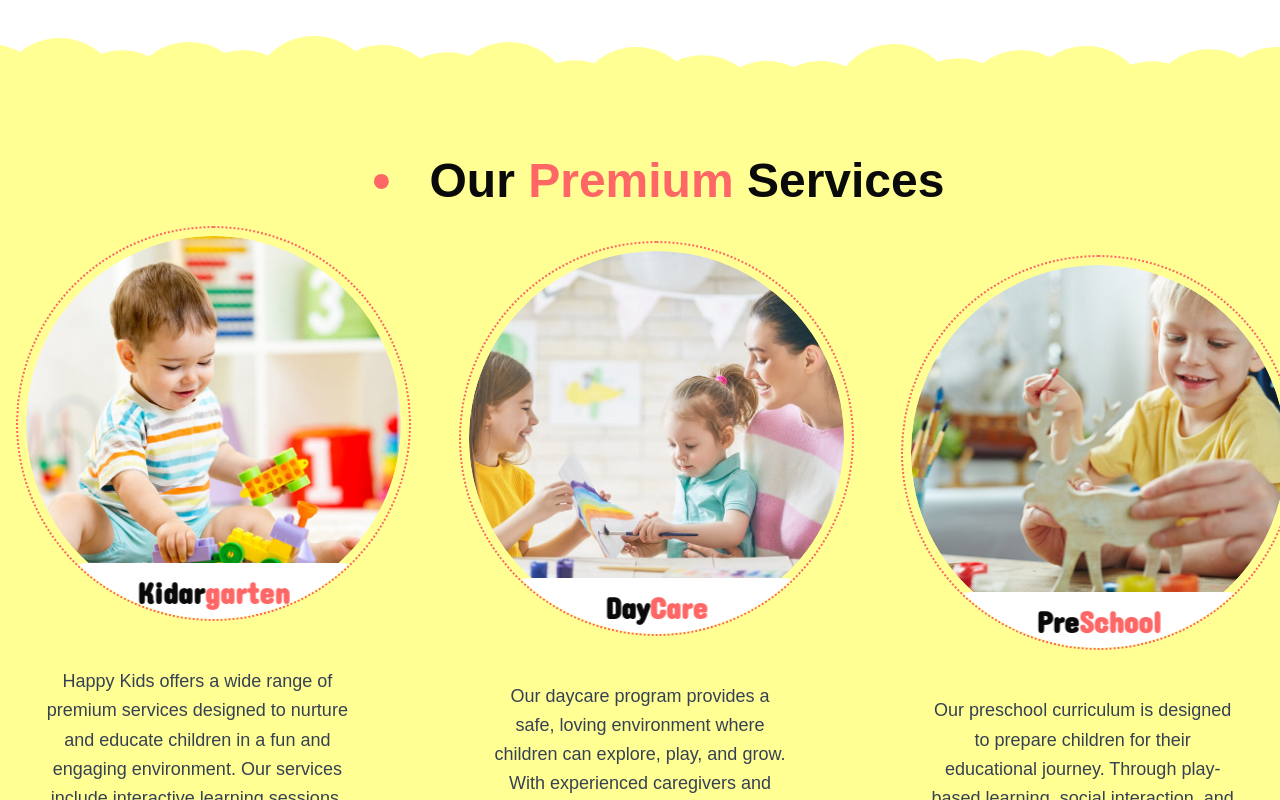
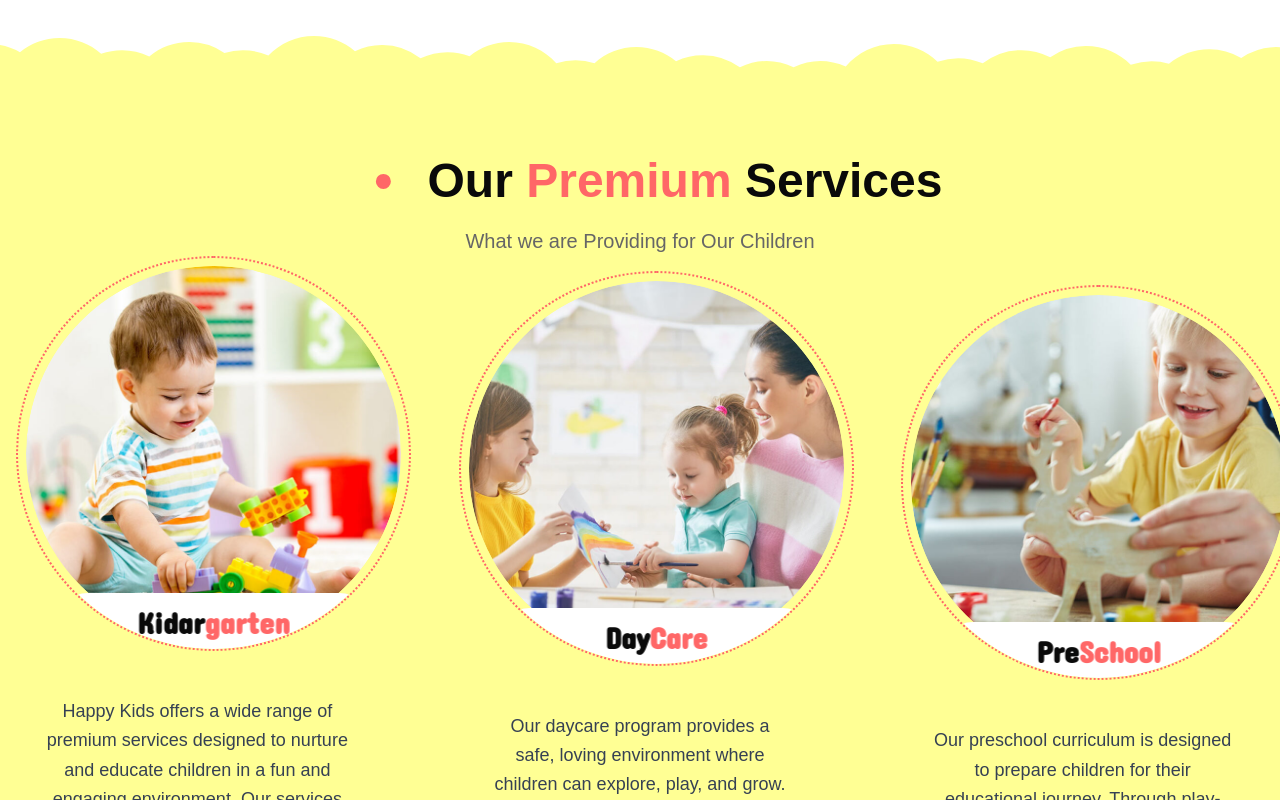
Before and after one commit to Dotun-Balogun/happy-kids, a Next.js app: page / in a window 1280 px wide. Shown: the part 1360-2160 px from the top of the page. Built offline with nearby package versions, Linux system fonts and the light colour scheme.

Commit message:
reduce service on homepage

```diff
--- a/components/sections/homepage/OurPremiumServices.tsx
+++ b/components/sections/homepage/OurPremiumServices.tsx
@@ -5,12 +5,14 @@
 import ServiceCard from '@/components/ui/cards/ServiceCard'
 import { servicesData } from '@/app/data/Service'
 const OurPremiumServices = () => {
+
+  const servicesDataSlice = servicesData.slice(0,3)
   return (
       <SectionContainer bgColor='#ffff94' waveColor='#ffff94' topWave={true} bottomWave={true} className='  relative overflow-hidden '>
 
 
-        <div className='container mx-auto px-4 h-full flex flex-col lg:flex-row justify-center gap-8 lg:gap-16 '>
-          <h1 className="flex items-center justify-center gap-1 text-3xl font-bold text-center md:text-4xl lg:justify-start lg:text-left lg:text-5xl">
+        <div className='container mx-auto px-4 flex flex-col text-center '>
+          <h1 className="flex items-center justify-center  text-3xl font-bold text-center md:text-4xl  lg:text-5xl">
             <Dot size={90} className=" text-primary" />
 
             <span>
@@ -18,6 +20,7 @@
             </span>
           </h1>
 
+            <span className="text-[20px] text-[#666666]  px-4">What we are Providing for Our Children</span>
 
 
         </div>
@@ -27,7 +30,7 @@
             {/* Services Grid */}
             <div className='grid grid-cols-1 md:grid-cols-2 lg:grid-cols-3 xl:grid-cols-3 place-items-center
                         gap-8 md:gap-10 lg:gap-12 '>
-              {servicesData.map((service) => (
+              {servicesDataSlice.map((service) => (
                 <ServiceCard key={service.id} service={service} />
               ))}
           </div>
```
